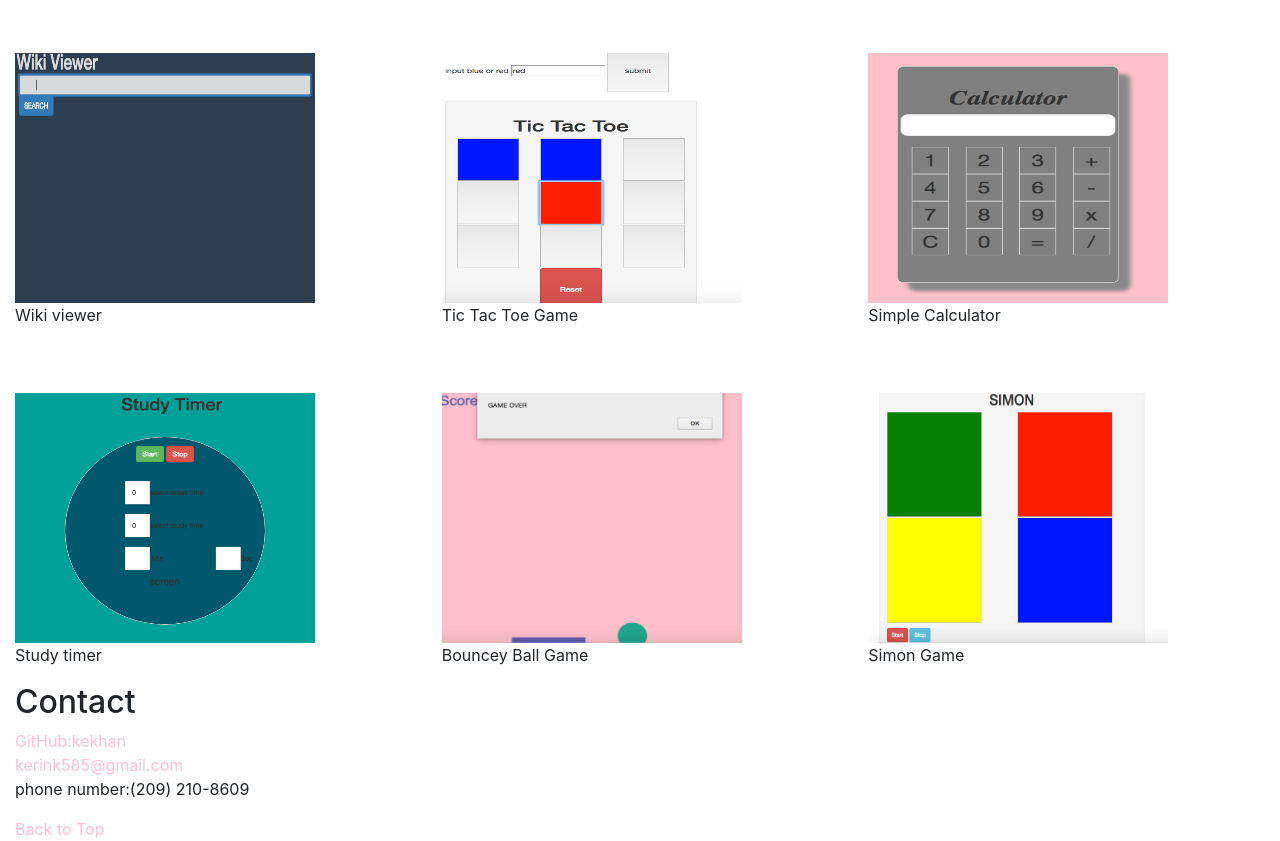
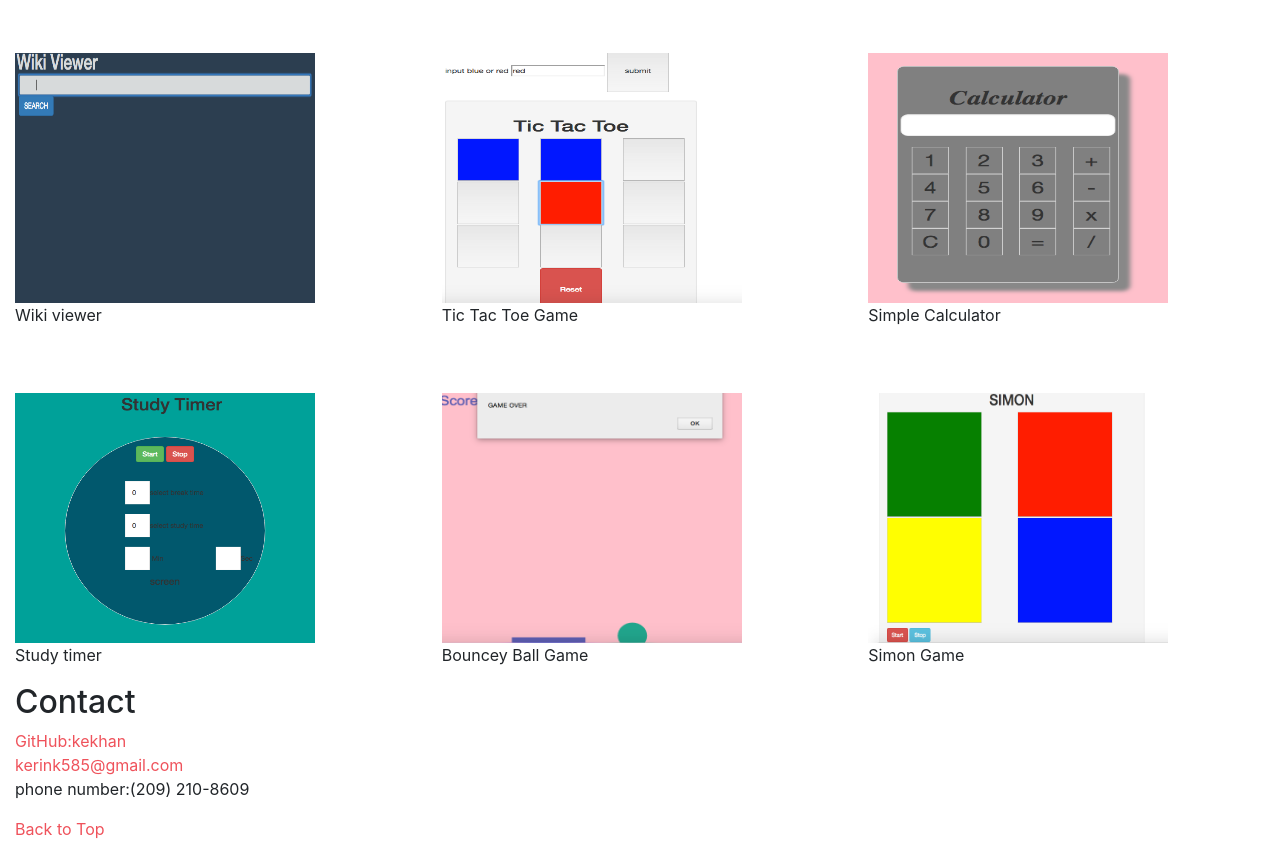
Before and after one commit to kekhan/kekhan.github.io, a plain HTML site: page index.html in a window 1280 px wide. Shown: the part 878-1719 px from the top of the page. Drawn offline with nearby package versions, Linux system fonts and the light colour scheme.

Commit message:
changed color of footer a tag

```diff
--- a/myPage.css
+++ b/myPage.css
@@ -9,6 +9,9 @@ a{
 a:link{
 	text-decoration: none;
 
+}
+footer a {
+	color: #EF525B;
 }
 a:hover{
 	color: #F788A6;
```
